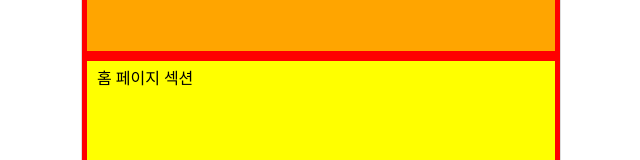
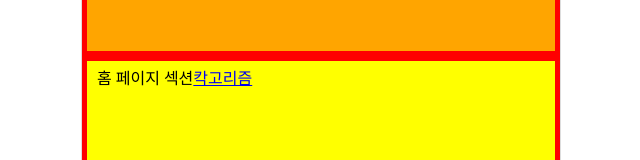
Before and after one commit to Cocktailer-Elice/cocktailer, a React (Vite) app in the folder Frontend/: page / in a window 1280 px wide. Shown: the part 169-329 px from the top of the page, without its empty margins (319-959 px from the left). Built offline with nearby package versions, Linux system fonts and the light colour scheme.

Commit message:
Feat: 칵고리즘로 이동하는 페이지 버튼 추가

```diff
--- a/Frontend/src/containers/Home/HomePageButtonSection.tsx
+++ b/Frontend/src/containers/Home/HomePageButtonSection.tsx
@@ -1,9 +1,11 @@
+import { Link } from 'react-router-dom';
 import styled from 'styled-components';
 
 const HomePageButtonSection = () => {
   return (
     <HomePageButtonSectionWrapper>
       <span>홈 페이지 섹션</span>
+      <Link to="/cockgorithm">칵고리즘</Link>
     </HomePageButtonSectionWrapper>
   );
 };
```
